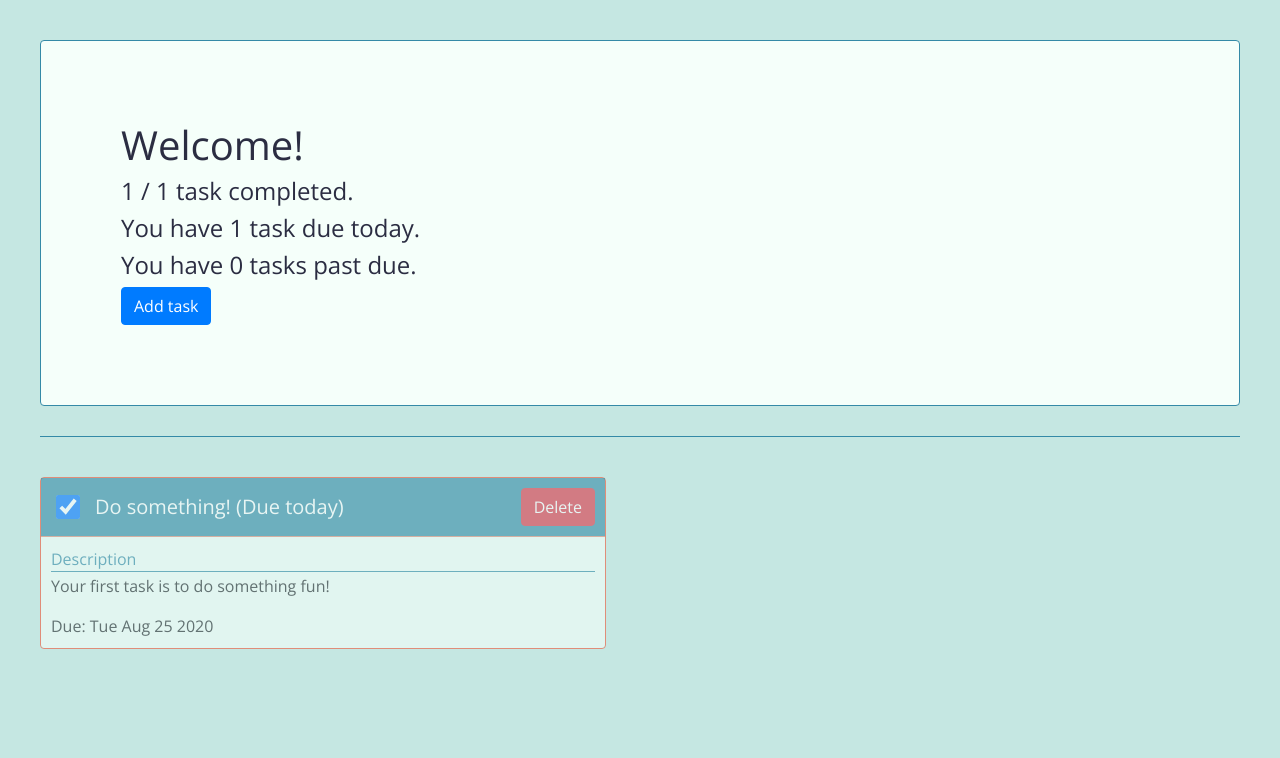
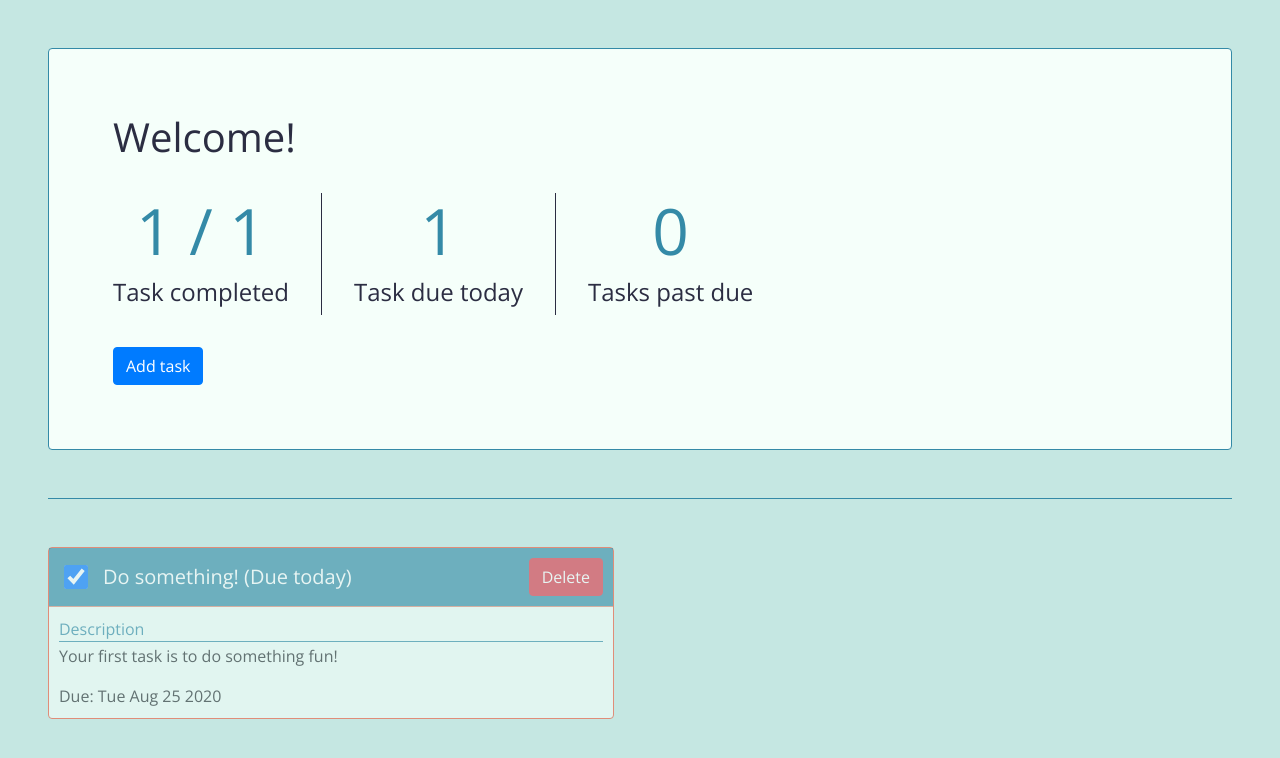
Before and after one commit to matthaaa/my_todo_list, a React (Create React App) app: page / in a window 1280 px wide. Shown: the top 758 px of the page. Built offline with nearby package versions, Linux system fonts and the light colour scheme.

Commit message:
Tweak welcome display

```diff
--- a/src/App.jsx
+++ b/src/App.jsx
@@ -17,7 +17,7 @@ const App = props => {
   const [tasks, setTasks] = useState(taskData);
   const [showAddModal, setShowAddModal] = useState(false);
 
-  const tasksFormattedNoun = numberOfTasks => numberOfTasks !== 1 ? 'tasks' : 'task';
+  const tasksFormattedNoun = numberOfTasks => numberOfTasks !== 1 ? 'Tasks' : 'Task';
 
   const updateTasks = tasks => {
     setTasks(tasks)
@@ -78,20 +78,7 @@ const App = props => {
   const overdueTasks = tasks.filter(task => pastDue(task));
   const dueTodayTasks = tasks.filter(task => dueToday(task));
 
-  const taskStatus = (label, content) => {
-    return (
-      <div style={styles.taskTracker}>
-        <div style={styles.taskTrackerHeader}>
-          <h5>
-            {label}
-          </h5>
-        </div>
-        <div>
-          {content}
-        </div>
-      </div>
-    );
-  }
+  const pastDueCount = overdueTasks.length - dueTodayTasks.length;
 
   return (
     <div className="todoapp stack-large" style={styles.appContainer}>
@@ -103,21 +90,38 @@ const App = props => {
       <div style={styles.welcomeContainer}>
         <div style={styles.welcomeContent}>
           <h1>Welcome!</h1>
+          <div style={styles.taskStats}>
+            <div style={styles.taskStat}>
+              <h5 style={styles.taskStatNumber}>
+                {completedTasks.length} / {tasks.length}
+              </h5>
               <h4 id="list-heading">
-            {completedTasks.length} / {tasks.length} {tasksFormattedNoun(tasks.length)} completed.
+                {tasksFormattedNoun(tasks.length)} completed
               </h4>
+            </div>
+            <div style={styles.taskStat}>
+              <h5 style={styles.taskStatNumber}>
+                {dueTodayTasks.length}
+              </h5>
               <h4 id="list-heading">
-            You have {dueTodayTasks.length} {tasksFormattedNoun(dueTodayTasks.length)} due today.
+                {tasksFormattedNoun(dueTodayTasks.length)} due today
               </h4>
-          <h4 id="list-heading">
+            </div>
+            <div style={styles.lastTaskStat}>
               {
                 /*
                 * TODO: Currently overdue tasks also includes tasks due today;
                 * once this is fixed, revert this to just use overdueTasks
                 */
               }
-            You have {overdueTasks.length - dueTodayTasks.length} {tasksFormattedNoun(overdueTasks.length - dueTodayTasks.length)} past due.
+              <h5 style={{...styles.taskStatNumber, ...{color: pastDueCount > 0 ? Colors.middleRed : Colors.blueMunsell}}}>
+                {pastDueCount}
+              </h5>
+              <h4 id="list-heading">
+                {tasksFormattedNoun(pastDueCount)} past due
               </h4>
+            </div>
+          </div>
           <Button
             onClick={() => setShowAddModal(true)}>
             Add task
@@ -154,7 +158,7 @@ const AddModal = (props) => {
 
 const styles = {
   appContainer: {
-    padding: '40px',
+    padding: '3rem',
     height: '100vh',
     backgroundColor: Colors.powderBlue,
   },
@@ -178,22 +182,44 @@ const styles = {
     color: Colors.spaceCadet,
     borderBottom: '1px solid',
     borderColor: Colors.blueMunsell,
-    marginBottom: '40px',
-    paddingBottom: '30px',
+    marginBottom: '3rem',
+    paddingBottom: '3rem',
     fontFamily: 'Open Sans',
     fontStyle: 'bold',
   },
 
   welcomeContent: {
-    padding: '5rem',
+    padding: '4rem',
     border: '1px solid',
     borderColor: Colors.blueMunsell,
     backgroundColor: Colors.mintCream,
     borderRadius: '.25rem',
   },
 
-  taskTracker: {
+  taskStats: {
+    display: 'flex',
+    margin: '2rem 0rem',
+    borderColor: Colors.blueMunsell,
+  },
 
+  taskStat: {
+    display: 'flex',
+    flexDirection: 'column',
+    alignItems: 'center',
+    marginRight: '2rem',
+    paddingRight: '2rem',
+    borderRight: '1px solid',
+  },
+
+  lastTaskStat: {
+    display: 'flex',
+    flexDirection: 'column',
+    alignItems: 'center',
+  },
+
+  taskStatNumber: {
+    color: Colors.blueMunsell,
+    fontSize: '4rem',
   },
 
   taskTrackerHeader: {
```
Lines whose indentation alone changed are shown as unchanged.
